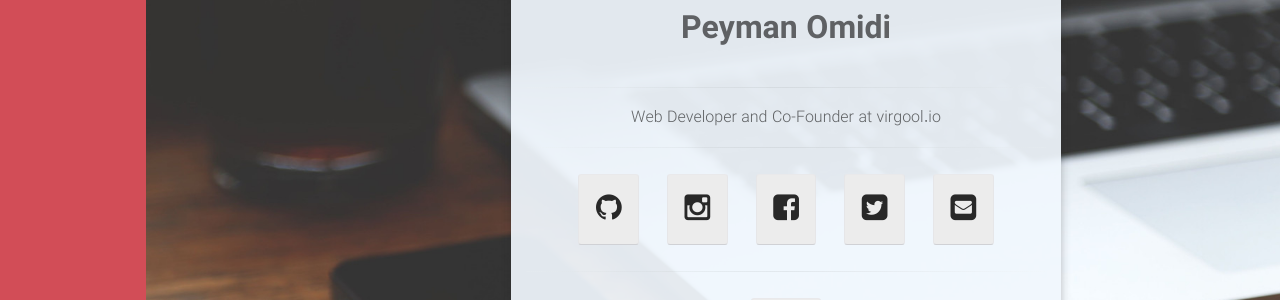
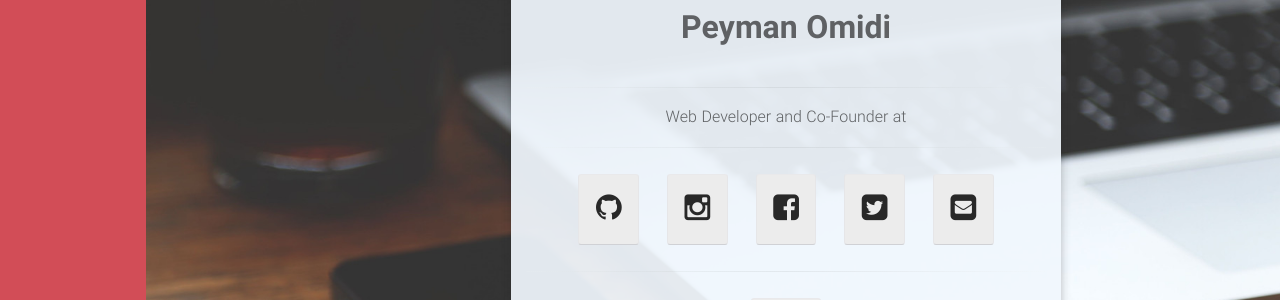
Before and after one commit to Peyman-Manutd/omidi.me, a Jekyll site: the page built from index.html, in a window 1280 px wide. Shown: the part 354-654 px from the top of the page. Built offline with Jekyll 4.4.1, drawn with Linux system fonts in a browser that asks for light colours.

Commit message:
Change bio

```diff
--- a/_config.yml
+++ b/_config.yml
@@ -2,7 +2,7 @@
 title:              Peyman Omidi
 fa_title:           پیمان امیدی
 blog_title:         وبلاگ شخصی پیمان امیدی
-bio:                'Web Developer and Co-Founder at virgool.io'
+bio:                'Web Developer and Co-Founder at '
 description:        "Peyman Omidi | وب سایت پیمان امیدی، برنامه نویس و توسعه دهنده وب"
 keywords:           "بلاگ, وبلاگ, پیمان امیدی, توسعه دهنده وب, Peyman Omidi, PHP Developer, Laravel Developer, Blog, ویرگول, virgool"
 reading_time:       true
```
